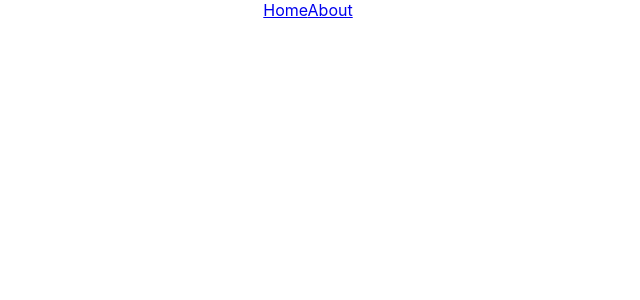
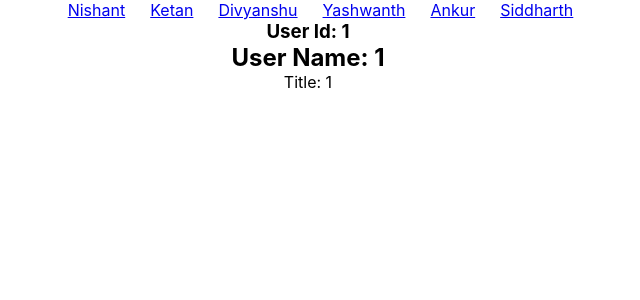
Before and after one commit to fhabhishektiwari/blog, a React (Create React App) app: page /user/1/1/1 in a window 1280 px wide. Before the commit this address had no page. Shown: the top 300 px of the page, without its empty margins (332-972 px from the left). Built offline with nearby package versions, Linux system fonts and the light colour scheme.

Commit message:
Dynamic Routing using useParams hooks

```diff
--- a/src/App.js
+++ b/src/App.js
@@ -1,17 +1,38 @@
 import './App.css'
 import React from 'react';
-import { Route,Routes} from 'react-router-dom';
-import Nav from './Nav';
-import HomeOne from './HomeOne';
-import AboutOne from './AboutOne';
+import {Link,Route, Routes} from 'react-router-dom';
+import UserTwo from './components/UserTwo';
+
 const App=()=>{
+  const usersList=[{id:1,name:"Nishant",email:"nishant@gmail.com",title:'Java Developer'},
+    {id:2,name:"Ketan",email:"ketan@gmail.com",title:'Python Developer'},
+    {id:3,name:"Divyanshu",email:"Divyanshu@gmail.com",title:'Python Developer'},
+    {id:4,name:"Yashwanth",email:"Yashwanth@gmail.com",title:'Python Developer'},
+    {id:5,name:"Ankur",email:"Ankur@gmail.com",title:'Trainee Engineer'},
+    {id:13,name:"Siddharth",email:"siddharth@gmail.com",title:'Data Science'}
+  ]
   return(
     <div className='App'>
-      <Nav/>
-        <Routes>
-          <Route path='/' element={<HomeOne/>}/>
-          <Route path='/about' element={<AboutOne/>}/>
-        </Routes>
+      <nav>
+        <ul>
+          <li>
+          {
+            usersList.map((usr,keys)=>
+            <Link to={"/user/"+usr.id+"/"+usr.name+"/"+usr.title} key={keys} style={{marginLeft:25}} >{usr.name}</Link>
+            )
+          }
+          </li>
+
+        </ul>
+      </nav>
+
+      <Routes>
+          <Route path='/user/:id/:name/:title' element={<UserTwo/>}/>
+      </Routes>
+
+
+
+
     </div>
   );
 }
--- /dev/null
+++ b/src/components/UserTwo.js
@@ -0,0 +1,14 @@
+// import { withRouter } from "react-router-dom";
+import { useParams } from "react-router-dom";
+const UserTwo=()=>{
+    const params=useParams();
+    const {id,name,title}=params;
+    return(
+        <>
+            <h3>User Id: {id}</h3>
+            <h2>User Name: {name}</h2>
+            <p>Title: {title}</p>
+        </>
+    );
+}
+export default  UserTwo;
```
